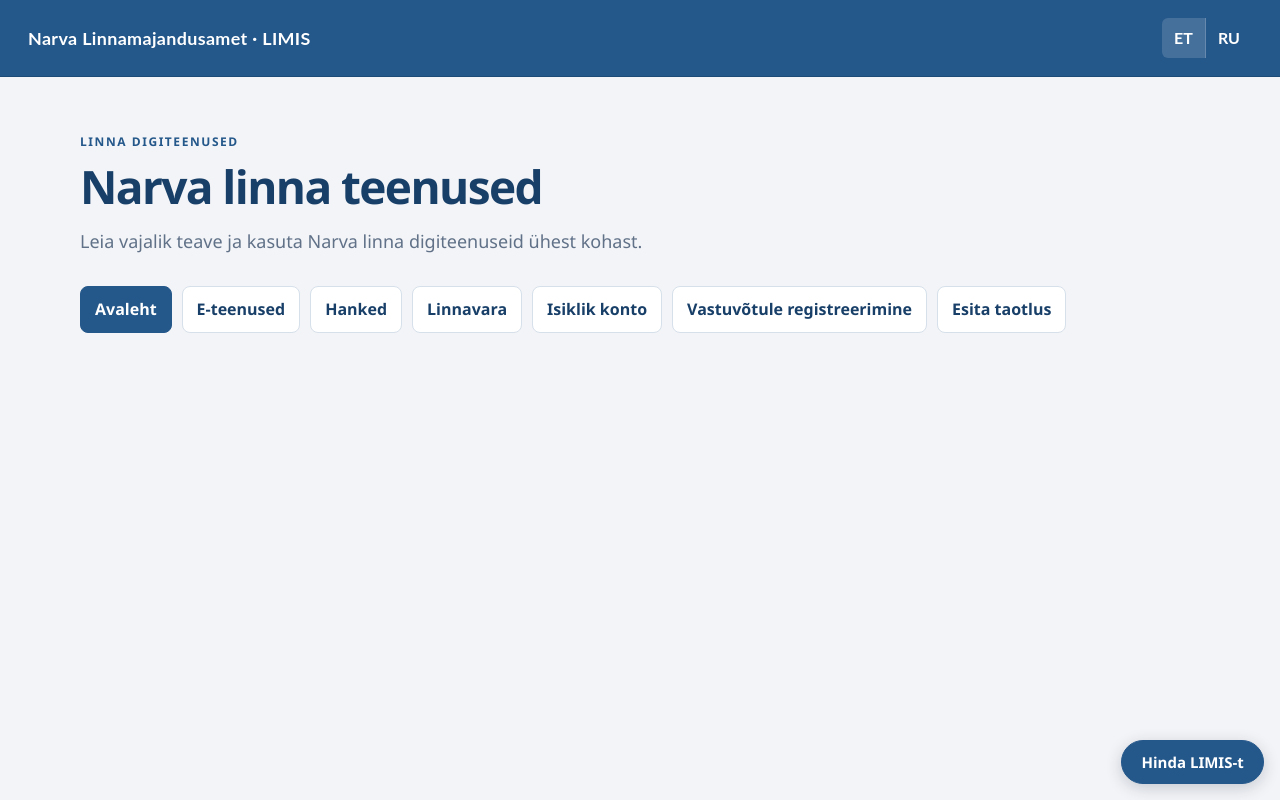
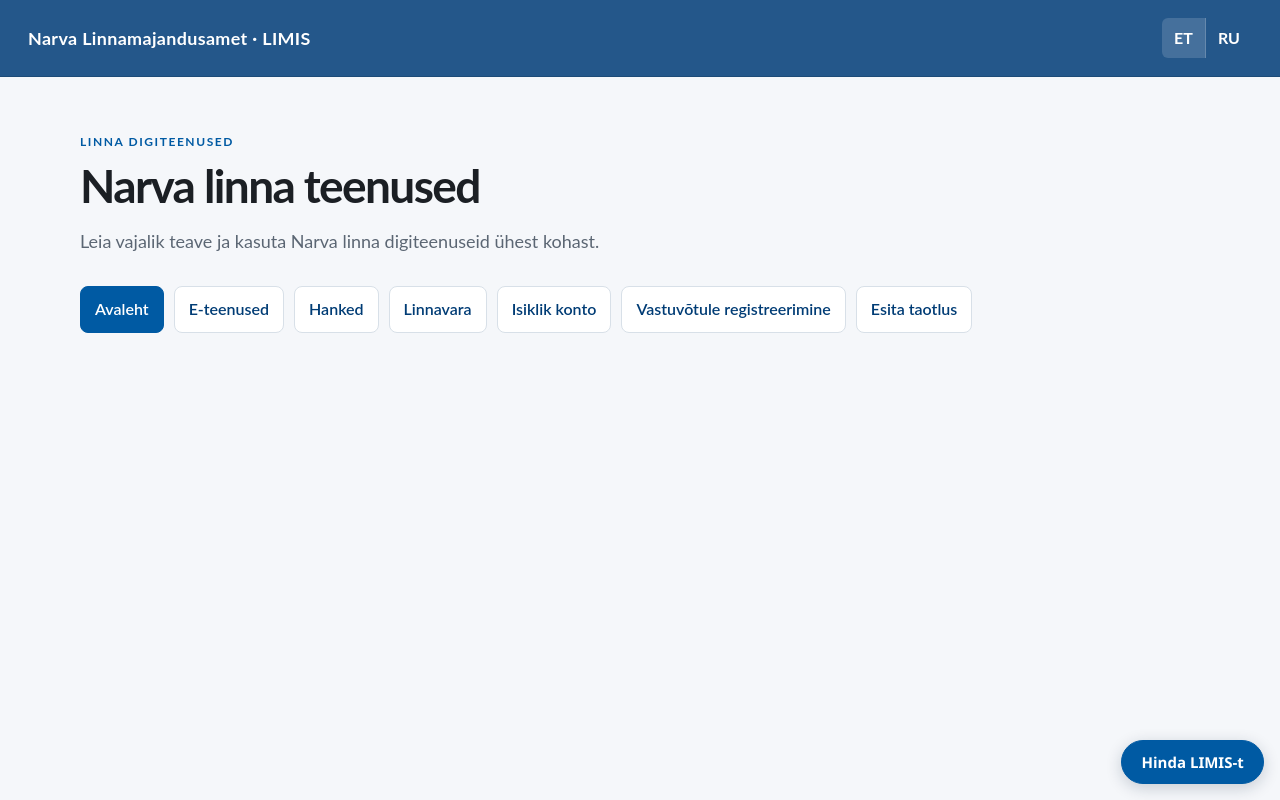
Before and after one commit to KRAKENN8/feedback_module, a PHP site: page / in a window 1280 px wide. Run offline with PHP 8.4, Linux system fonts and the light colour scheme.

Commit message:
Apply official LIMIS color palette and design tokens across stylesheets and views

```diff
--- a/public/admin/tagasiside-dashboard.view.php
+++ b/public/admin/tagasiside-dashboard.view.php
@@ -20,7 +20,7 @@
 <head>
     <meta charset="utf-8">
     <meta name="viewport" content="width=device-width,initial-scale=1">
-    <meta name="theme-color" content="#183F68">
+    <meta name="theme-color" content="#005aa3">
     <title><?= $h($T['dashboard_title']) ?> · LIMIS</title>
     <link rel="icon" type="image/x-icon" href="https://limis.narva.ee/failid/png/Vapp_0_2.ico">
     <link rel="stylesheet" href="/admin/tagasiside.css">
--- a/public/admin/tagasiside-forbidden.view.php
+++ b/public/admin/tagasiside-forbidden.view.php
@@ -14,7 +14,7 @@
 <head>
     <meta charset="utf-8">
     <meta name="viewport" content="width=device-width,initial-scale=1">
-    <meta name="theme-color" content="#183F68">
+    <meta name="theme-color" content="#005aa3">
     <title><?= $h($T['forbidden_title']) ?></title>
     <link rel="icon" type="image/x-icon" href="https://limis.narva.ee/failid/png/Vapp_0_2.ico">
     <link rel="stylesheet" href="/admin/tagasiside.css">
--- a/public/admin/tagasiside-login.view.php
+++ b/public/admin/tagasiside-login.view.php
@@ -14,7 +14,7 @@
 <head>
     <meta charset="utf-8">
     <meta name="viewport" content="width=device-width,initial-scale=1">
-    <meta name="theme-color" content="#183F68">
+    <meta name="theme-color" content="#005aa3">
     <title><?= $h($T['login_title']) ?></title>
     <link rel="icon" type="image/x-icon" href="https://limis.narva.ee/failid/png/Vapp_0_2.ico">
     <link rel="stylesheet" href="/admin/tagasiside.css">
--- a/public/index.php
+++ b/public/index.php
@@ -107,7 +107,7 @@ $h = fn(string $value): string => htmlspecialchars($value, ENT_QUOTES | ENT_SUBS
 <head>
     <meta charset="utf-8">
     <meta name="viewport" content="width=device-width, initial-scale=1">
-    <meta name="theme-color" content="#183F68">
+    <meta name="theme-color" content="#005aa3">
     <meta name="description" content="<?= $h($page === 'home' ? $text['description'] : $text['content']) ?>">
     <link rel="icon" type="image/x-icon" href="https://limis.narva.ee/failid/png/Vapp_0_2.ico">
     <title><?= $h($text['headings'][$page]) ?> · LIMIS</title>
--- a/public/site.css
+++ b/public/site.css
@@ -1,11 +1,26 @@
 :root {
     color-scheme: light;
-    --navy: #183F68;
-    --blue: #24578A;
-    --ink: #18324D;
-    --muted: #607188;
-    --line: #D6E0EA;
-    --canvas: #F3F4F7;
+    --ee-blue: #005aa3;
+    --ee-blue-dark: #003c75;
+    --ee-blue-soft: #eaf4ff;
+    --ee-ink: #1b1f24;
+    --ee-muted: #5b6673;
+    --ee-border: #d8e0e8;
+    --ee-bg: #f5f7fa;
+    --ee-white: #ffffff;
+    --ee-focus: #ffcc00;
+
+    /* Aliases */
+    --navy: var(--ee-blue-dark);
+    --blue: var(--ee-blue);
+    --blue-dark: var(--ee-blue-dark);
+    --blue-light: var(--ee-blue-soft);
+    --ink: var(--ee-ink);
+    --muted: var(--ee-muted);
+    --line: var(--ee-border);
+    --surface: var(--ee-white);
+    --canvas: var(--ee-bg);
+    --focus: var(--ee-focus);
 }
 
 * {
@@ -14,9 +29,9 @@
 
 body {
     margin: 0;
-    color: var(--ink);
-    background: var(--canvas);
-    font: 16px/1.55 'Montserrat', 'Segoe UI', Arial, sans-serif;
+    color: var(--ee-ink);
+    background: var(--ee-bg);
+    font: 16px/1.55 'Montserrat', 'Lato', Arial, sans-serif;
 }
 
 .site-header,
@@ -184,7 +199,7 @@ body {
 
 .site-eyebrow {
     margin: 0 0 8px;
-    color: var(--blue);
+    color: var(--ee-blue);
     font-size: 12px;
     font-weight: 750;
     letter-spacing: .13em;
@@ -193,7 +208,7 @@ body {
 .site-main h1 {
     max-width: 800px;
     margin: 0;
-    color: var(--navy);
+    color: var(--ee-ink);
     font-size: clamp(30px, 5vw, 46px);
     line-height: 1.15;
     letter-spacing: -.035em;
@@ -202,7 +217,7 @@ body {
 .site-intro {
     max-width: 680px;
     margin: 16px 0 30px;
-    color: var(--muted);
+    color: var(--ee-muted);
     font-size: 18px;
 }
 
@@ -215,9 +230,9 @@ body {
 
 .service-nav a {
     padding: 10px 14px;
-    color: var(--navy);
+    color: var(--ee-blue-dark);
     background: #fff;
-    border: 1px solid var(--line);
+    border: 1px solid var(--ee-border);
     border-radius: 8px;
     font-weight: 600;
     text-decoration: none;
--- a/public/tagasiside/widget.css
+++ b/public/tagasiside/widget.css
@@ -1,12 +1,24 @@
+:root {
+    --ee-blue: #005aa3;
+    --ee-blue-dark: #003c75;
+    --ee-blue-soft: #eaf4ff;
+    --ee-ink: #1b1f24;
+    --ee-muted: #5b6673;
+    --ee-border: #d8e0e8;
+    --ee-bg: #f5f7fa;
+    --ee-white: #ffffff;
+    --ee-focus: #ffcc00;
+}
+
 .lf-btn {
     box-sizing: border-box;
     position: fixed;
     right: 1rem;
     bottom: 1rem;
     z-index: 900;
-    background: #24578A;
+    background: var(--ee-blue);
     color: #fff;
-    border: 1px solid #24578A;
+    border: 1px solid var(--ee-blue);
     border-radius: 99px;
     padding: .7rem 1.2rem;
     font: 700 15px 'Montserrat', 'Segoe UI', Arial, sans-serif;
```
Also changed, not shown: other parts of public/site.css (+21 -21 lines), other parts of public/tagasiside/widget.css (+32 -32 lines), public/admin/tagasiside.css (+41 -23 lines).
